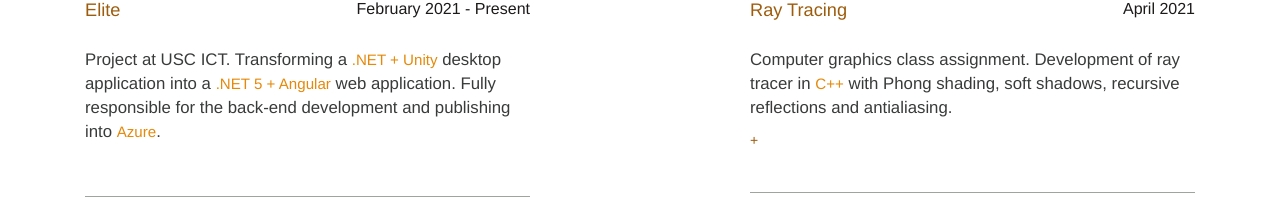
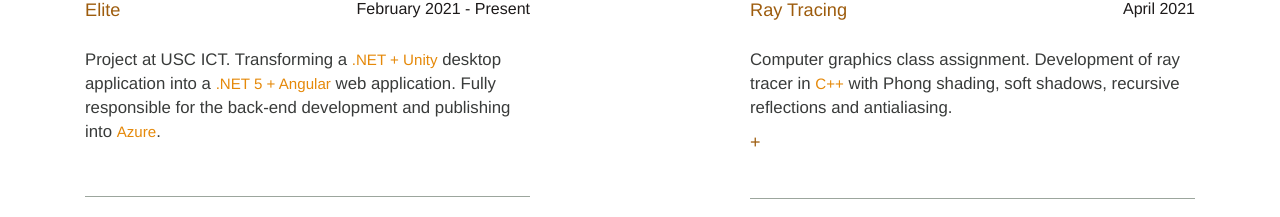
Before and after one commit to mathiasVoelcker/portfolio, an Angular app: page / in a window 1280 px wide. Shown: the part 993-1210 px from the top of the page. Built offline with nearby package versions, Linux system fonts and the light colour scheme; a web font is replaced by a local one.

Commit message:
small fix

```diff
--- a/src/app/home/home.component.html
+++ b/src/app/home/home.component.html
@@ -64,8 +64,8 @@
                     <div class="m-block">
                         <div><h4><a>Ray tracing</a><div style="float: right; font-size: 16px;">April 2021</div></h4> </div>
                         <p>Computer graphics class assignment. Development of ray tracer in <span>C++</span> with Phong shading, soft shadows, recursive reflections and antialiasing.</p>
-                        <a *ngIf="!isRTOpen" class="clickable" (click)="openRT()">+</a>
-                        <a *ngIf="isRTOpen" class="clickable" (click)="closeRT()">-</a>
+                        <a *ngIf="!isRTOpen" class="clickable" (click)="openRT()" style="font-size: 18px;">+</a>
+                        <a *ngIf="isRTOpen" class="clickable" (click)="closeRT()" style="font-size: 18px;">-</a>
                         <div *ngIf="isRTOpen">
                             <img style="width: 100%" src="assets/images/spheres_reflect.jpeg">
                             <img style="width: 100%" src="assets/images/snowman.jpeg">
```
Also changed, not shown: src/favicon.png (deleted).
